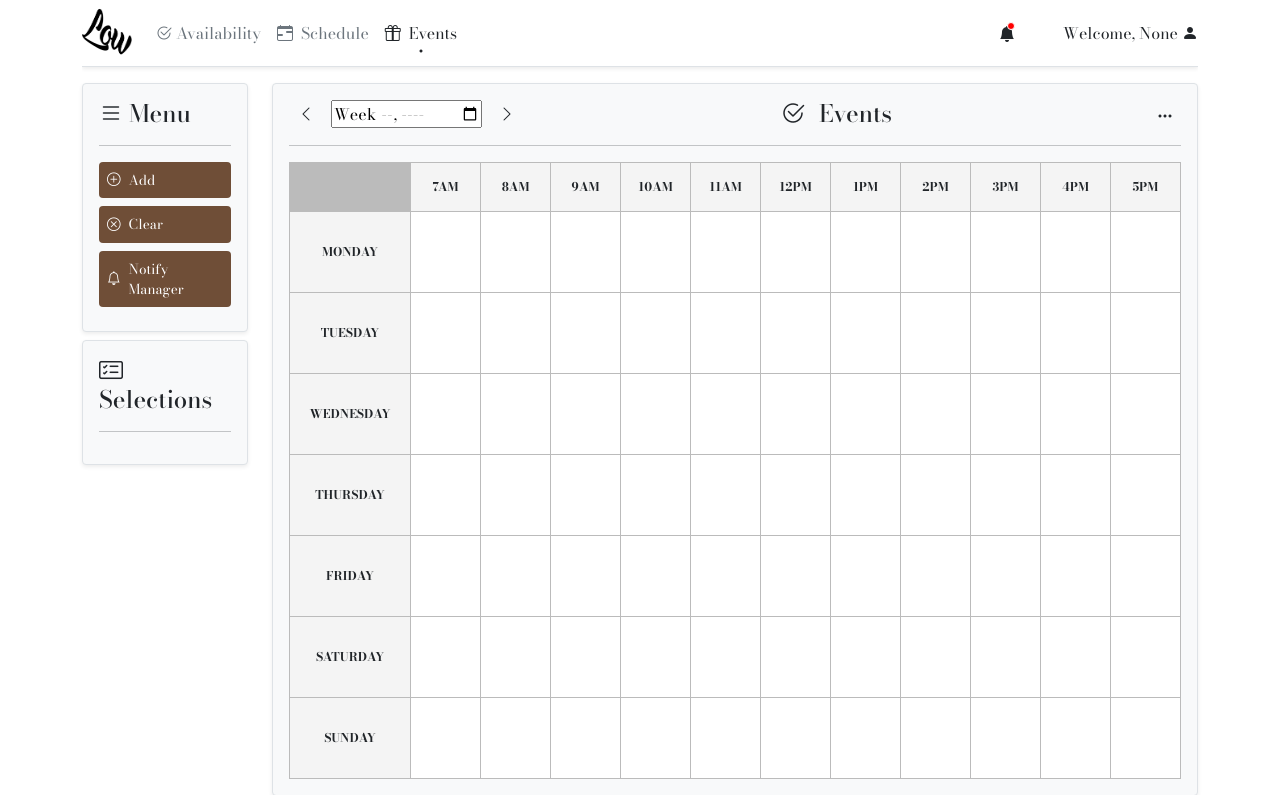
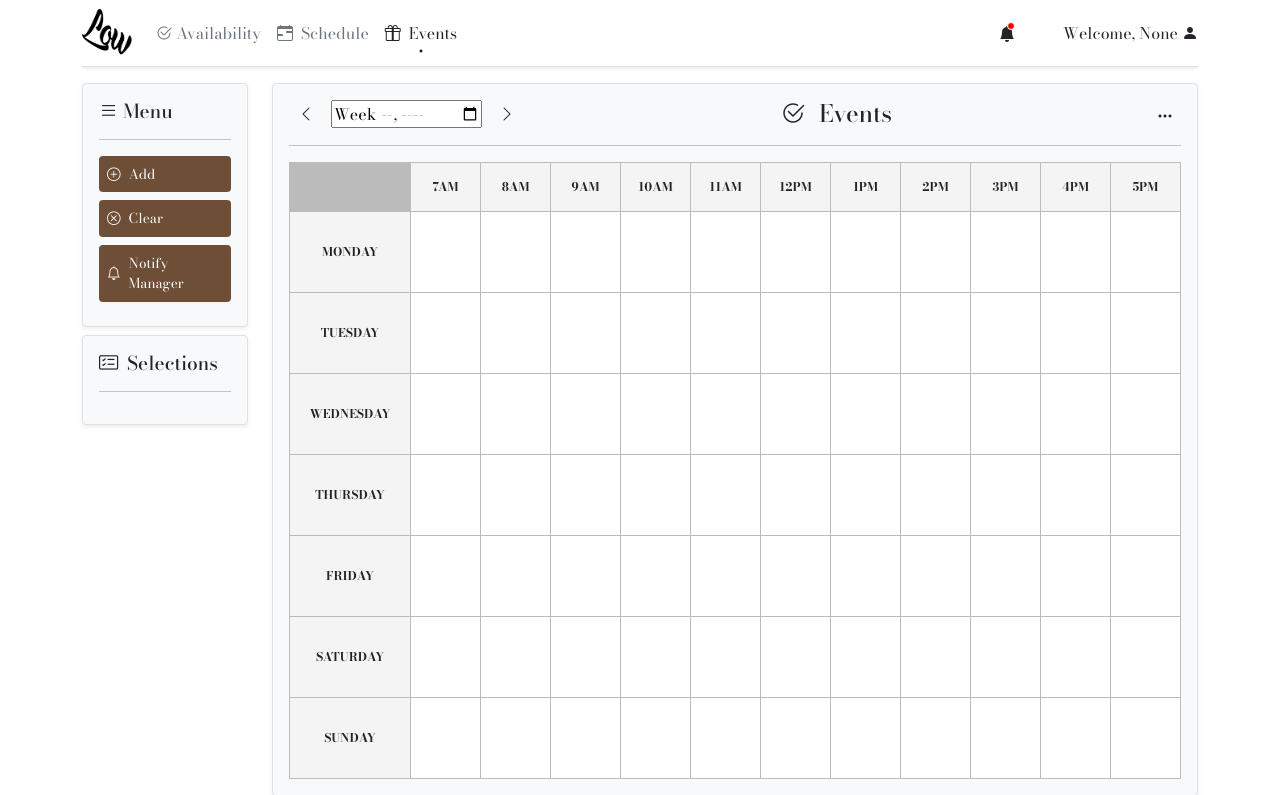
Before and after one commit to ryanmogauro/Scheduling-Project, a Flask app: page /events in a window 1280 px wide. Shown: the top 795 px of the page. Run offline with Flask 3, Linux system fonts and the light colour scheme; the visitor is signed in with stand-in values (Sample User, id 1); data that the repository does not hold is empty.

Commit message:
Removed timing space and fixed Events sidebar --Removed space from times due to layout issues --Made sidebar headers h5

```diff
--- a/website/templates/events.html
+++ b/website/templates/events.html
@@ -96,10 +96,10 @@
         <div class="row">
             <aside class="col-md-2 d-flex flex-column">
                 <div class="p-3 bg-light border rounded mb-2 shadow-sm">
-                    <h4>
+                    <h5>
                         <i class="bi bi-list"></i>
                         Menu
-                    </h4>
+                    </h5>
                     <hr>
                     <ul class="nav nav-pills flex-column mb-auto">
                         <li>
@@ -128,9 +128,9 @@
                     </ul>
                 </div>
                 <div class="p-3 bg-light border rounded shadow-sm">
-                    <h4><i class="bi bi-card-checklist me-1"></i>
+                    <h5><i class="bi bi-card-checklist me-1"></i>
                         Selections
-                    </h4>
+                    </h5>
                     <hr>
                     <div id="availabilityList" class="availability-list"> </div>
                 </div>
--- a/website/templates/schedule.html
+++ b/website/templates/schedule.html
@@ -211,7 +211,7 @@
                         <!-- Header Row for Time Labels -->
                         <div class="empty-cell"></div>
                         {% for hour in range(7, 18) %}
-                        <div class="time-label">{{ hour if hour < 13 else (hour % 12) }} {{ 'AM' if hour < 12 else 'PM' }}</div>
+                        <div class="time-label">{{ hour if hour < 13 else (hour % 12) }}{{ 'AM' if hour < 12 else 'PM' }}</div>
                         {% endfor %}
 
                         <!-- Rows for Days -->
--- a/website/templates/unavailability.html
+++ b/website/templates/unavailability.html
@@ -190,7 +190,7 @@
                     <div class="schedule-grid">
                         <div class="empty-cell"></div>
                         {% for hour in range(7, 18) %}
-                        <div class="time-label"> {{ hour if hour < 13 else (hour%12) }} {{ 'AM' if hour < 12 else 'PM'
+                        <div class="time-label"> {{ hour if hour < 13 else (hour%12) }}{{ 'AM' if hour < 12 else 'PM'
                                 }}</div>
                                 {% endfor %}
 
```
